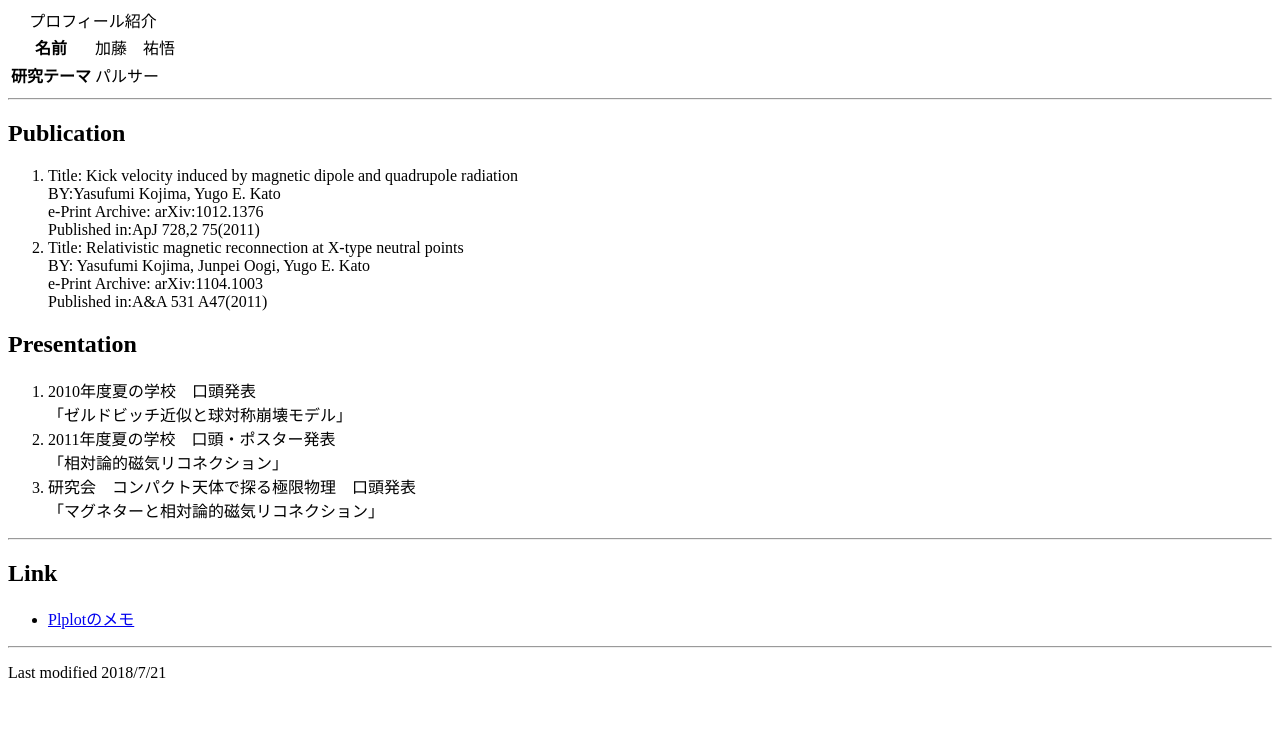
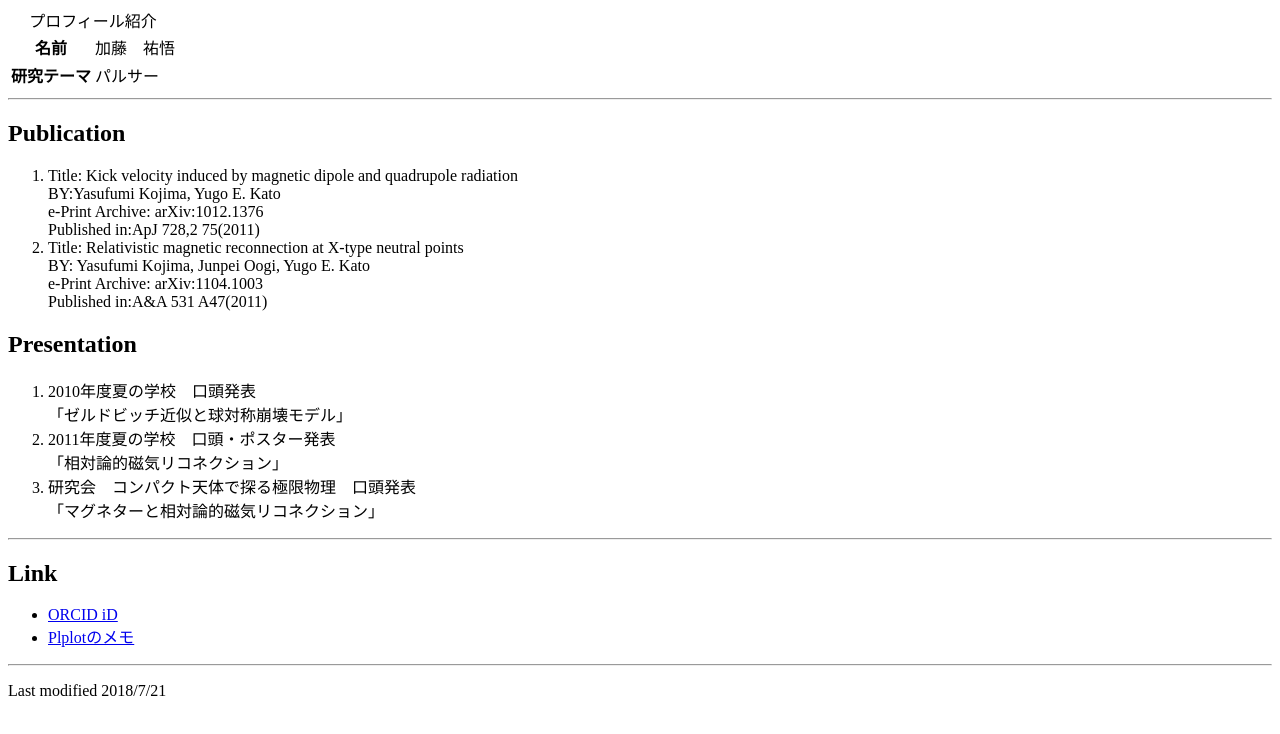
Before and after one commit to yugo-kato/yugo.e.kato, a plain HTML site: page index.html in a window 1280 px wide. Drawn offline with Linux system fonts and the light colour scheme.

Commit message:
add ORCID iD

```diff
--- a/index.html
+++ b/index.html
@@ -48,6 +48,7 @@ Published in:A&amp;A 531 A47(2011)<br>
 
 <h2>Link</h2>
 <ul>
+<li><a href="https://orcid.org/0000-0002-3828-5430">ORCID iD</a></li>
 <li><a href="https://sites.google.com/site/makeplplot/">Plplotのメモ</a></li>
 </ul>
 <hr>
```
